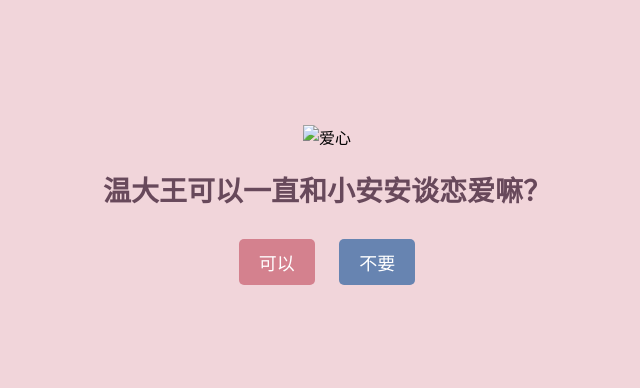
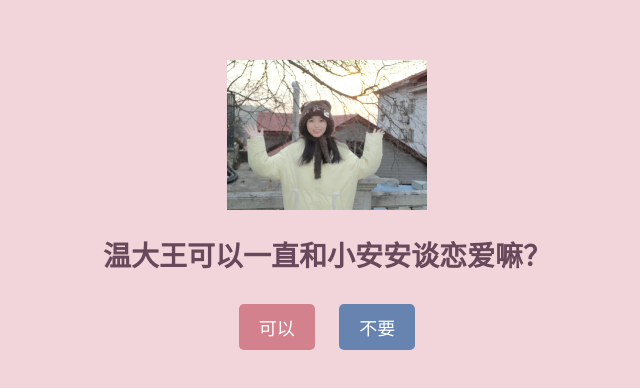
Before and after one commit to anan021218/lovewrq, a plain HTML site: page index.html in a window 1280 px wide. Shown: the part 190-578 px from the top of the page, without its empty margins (313-953 px from the left). Drawn offline with Linux system fonts and the light colour scheme; files that its build step writes are made by us from their sources; files whose address does not match are found by name.

Commit message:
Update index.html

```diff
--- a/index.html
+++ b/index.html
@@ -17,7 +17,7 @@
 </head>
 <body>
     <div class="container">
-        <img id="mainImage" src="main/lovewrq/images/f.jpg" alt="爱心">
+        <img id="mainImage" src="lovewrq/images/f.jpg" alt="爱心">
         <h1 id="question">温大王可以一直和小安安谈恋爱嘛？</h1>
         <div class="buttons">
             <button id="yes">可以</button>
```
